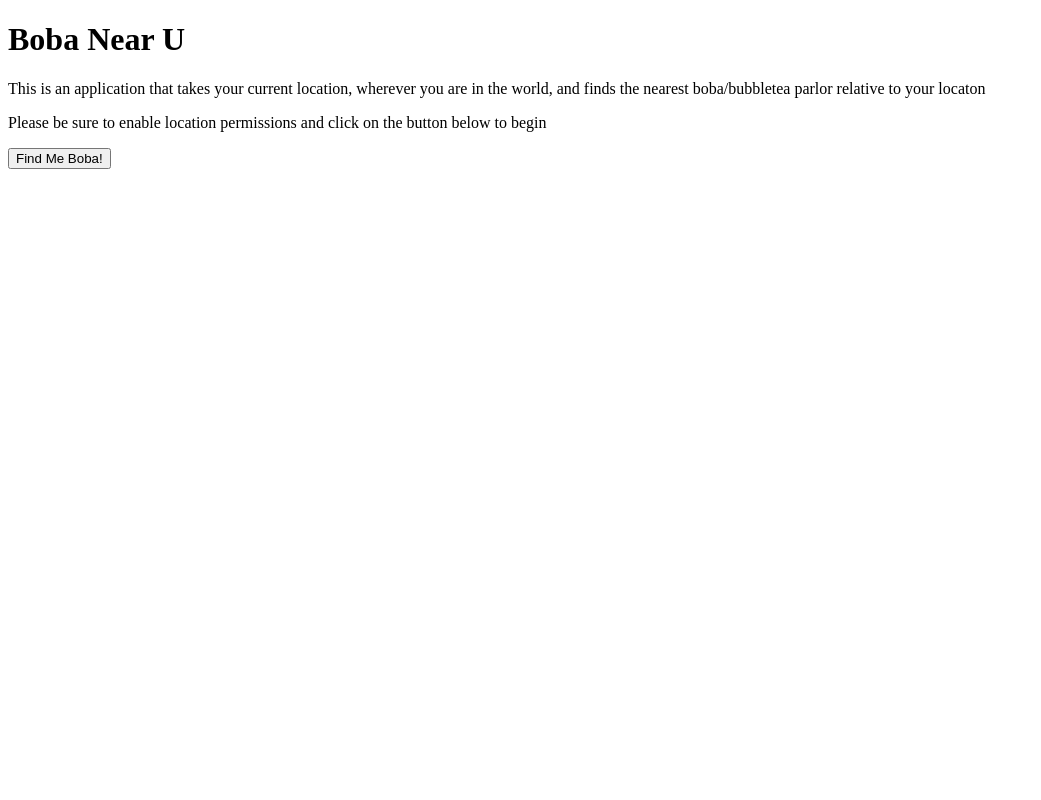
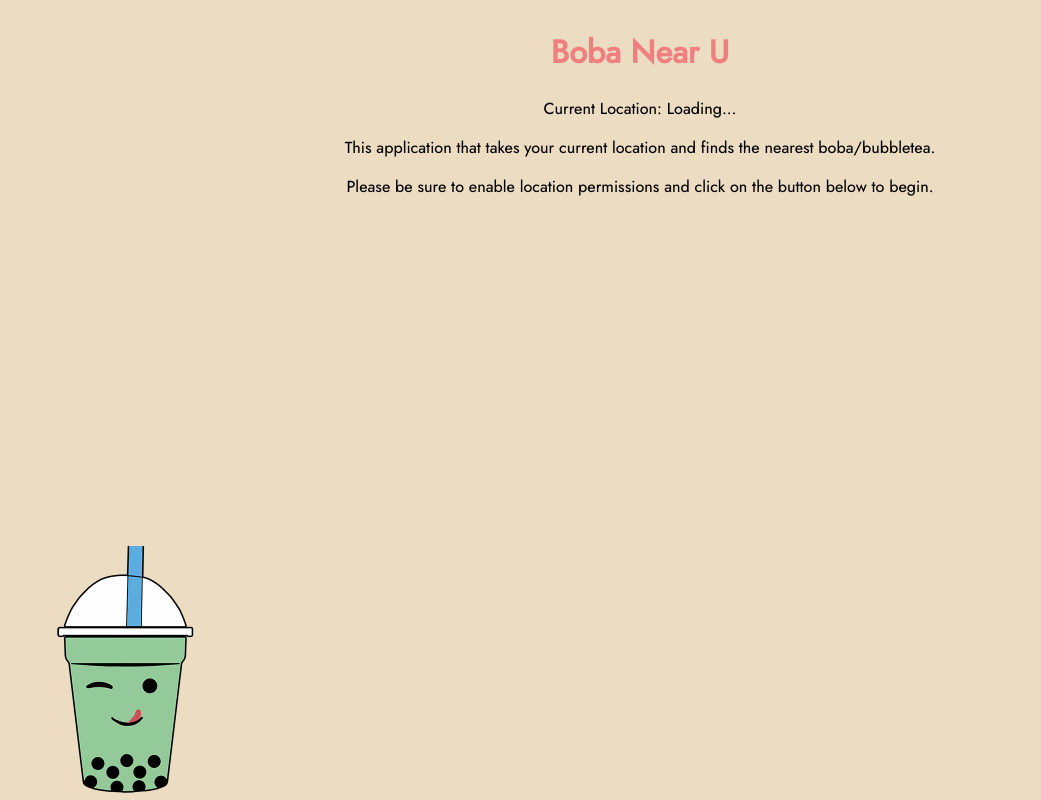
Before and after one commit to dhansolo/boba-near-u, a React app: page / in a window 1280 px wide. Shown: the whole page, without its empty margins (0-1041 px from the left). Built offline with nearby package versions, Linux system fonts and the light colour scheme; no server answers.

Commit message:
Added styling, adding boba image, updated logic of button appearance as well as current location

```diff
--- a/public/index.html
+++ b/public/index.html
@@ -9,6 +9,7 @@
       content="This is an application that takes your current location, wherever you are in the world, and finds the nearest boba/bubbletea parlor relative to your locaton"
     />
     <link rel="manifest" href="%PUBLIC_URL%/manifest.json" />
+    <link href="https://fonts.googleapis.com/css2?family=Jost:wght@435&display=swap" rel="stylesheet">
     <title>Boba Near U</title>
   </head>
   <body>
--- /dev/null
+++ b/src/index.css
@@ -0,0 +1,26 @@
+html {
+    background-color: #ECDCC2;
+}
+
+#main {
+    text-align: center;
+    font-family: "Jost", sans-serif;
+}
+
+#main h1 {
+    color: lightcoral;
+}
+
+#loading {
+    margin: 15px 0px 15px 0px;
+}
+
+#boba-button {
+    display: none;
+}
+
+#boba-image {
+    position: fixed;
+    bottom: 0;
+    left: 0;
+}
--- a/src/index.js
+++ b/src/index.js
@@ -1,7 +1,10 @@
 import React from 'react';
 import ReactDOM from 'react-dom'
 import axios from 'axios'
+import './index.css';
+import boba from './img/boba.png'
 
+import Grid from '@material-ui/core/Grid';
 import CircularProgress from '@material-ui/core/CircularProgress';
 
 let lat;
@@ -26,23 +29,20 @@ class App extends React.Component {
 
     componentDidMount() {
         if(navigator.geolocation) {
-            console.log("getting current location")
+            // console.log("getting current location")
             navigator.geolocation.getCurrentPosition(
             function(position) {
                 lat = position.coords.latitude;
                 long = position.coords.longitude;
-                console.log("location acquired");
-                let el = document.createElement('p');
-                el.innerText = "Current Location: " + lat.toFixed(3) + ", " + long.toFixed(3);
-                document.getElementById('current-location').appendChild(el);
+                // console.log("location acquired");
+                document.getElementById('current-location').innerText = "Current Location: " + lat.toFixed(3) + ", " + long.toFixed(3);
+                document.getElementById('boba-button').style.display = "inline";
             },
             function(error) {
-                console.log("permission denied");
+                // console.log("permission denied");
                 document.getElementById("intro").remove();
                 document.getElementById("boba-button").remove();
-                let el = document.createElement("p");
-                el.innerText = "Please allow location permissions for this app to work."
-                document.getElementById("root").appendChild(el);
+                document.getElementById('current-location').innerText = "Please enable location permissions and refresh"
 
             });
         } else {
@@ -51,14 +51,15 @@ class App extends React.Component {
     }
 
     handleBobaClick() {
+        if(!lat || !long || this.state.loading) { return; }
         this.setState({ loading: true });
         if(navigator.geolocation) {
-            console.log("getting current location")
+            // console.log("getting current location")
             navigator.geolocation.getCurrentPosition(
             function(position) {
                 lat = position.coords.latitude;
                 long = position.coords.longitude;
-                console.log("location acquired");
+                // console.log("location acquired");
                 let current = document.getElementById('current-location');
                 while(current.firstChild) {
                     current.removeChild(current.lastChild);
@@ -68,7 +69,7 @@ class App extends React.Component {
                 document.getElementById('current-location').appendChild(el);
             },
             function(error) {
-                console.log("Please allow us to stalk you");
+                console.log(error);
             });
         } else {
             console.log("What'd you do bruh?");
@@ -101,6 +102,7 @@ class App extends React.Component {
                         displayResults: true,
                         loading: false
                     })
+                    console.log(this.state.data)
                     loadingAnim = null;
                 } else {
                     this.setState({
@@ -123,13 +125,20 @@ class App extends React.Component {
         if(this.state.loading) { loadingAnim = <LoadAnimation />} else { loadingAnim = null }
         return (
             <div>
+                <Grid container justify="center">
+                    <div id="main">
                         <h1>Boba Near U</h1>
-                <div id="current-location"></div>
+                        <div id="current-location">Current Location: Loading...</div>
                         {intro}
                         <button id="boba-button" onClick={this.handleBobaClick}>Find Me Boba!</button>
                         {loadingAnim}
                         {results}
                         {notFound}
+                    </div>
+                </Grid>
+                <div id="boba-image">
+                    <img src={boba} height="250" width="250"></img>
+                </div>
             </div>
         )
     }
@@ -139,8 +148,8 @@ class IntroPage extends React.Component {
     render() {
         return (
             <div id="intro">
-                <p>This is an application that takes your current location, wherever you are in the world, and finds the nearest boba/bubbletea parlor relative to your locaton</p>
-                <p>Please be sure to enable location permissions and click on the button below to begin</p>
+                <p>This application that takes your current location and finds the nearest boba/bubbletea.</p>
+                <p>Please be sure to enable location permissions and click on the button below to begin.</p>
             </div>
         )
     }
@@ -165,7 +174,8 @@ class DisplayNearest extends React.Component {
                 <p>{this.props.data[0].location.address1}</p>
                 <p>{this.props.data[0].location.city}, {this.props.data[0].location.state} {this.props.data[0].location.zip_code}</p>
                 <p>{this.props.data[0].display_phone}</p>
-                {<p>{distance.toFixed(3)} miles away</p>}
+                <p>{distance.toFixed(3)} miles away</p>
+                <p><a href={this.props.data[0].url}>View on Yelp</a></p>
             </div>
         )
     }
@@ -174,7 +184,7 @@ class DisplayNearest extends React.Component {
 class LoadAnimation extends React.Component {
     render() {
         return (
-            <div>
+            <div id="loading">
                 <CircularProgress />
             </div>
         )
```
Also changed, not shown: src/img/boba.png (added). Lines whose indentation alone changed are shown as unchanged.
